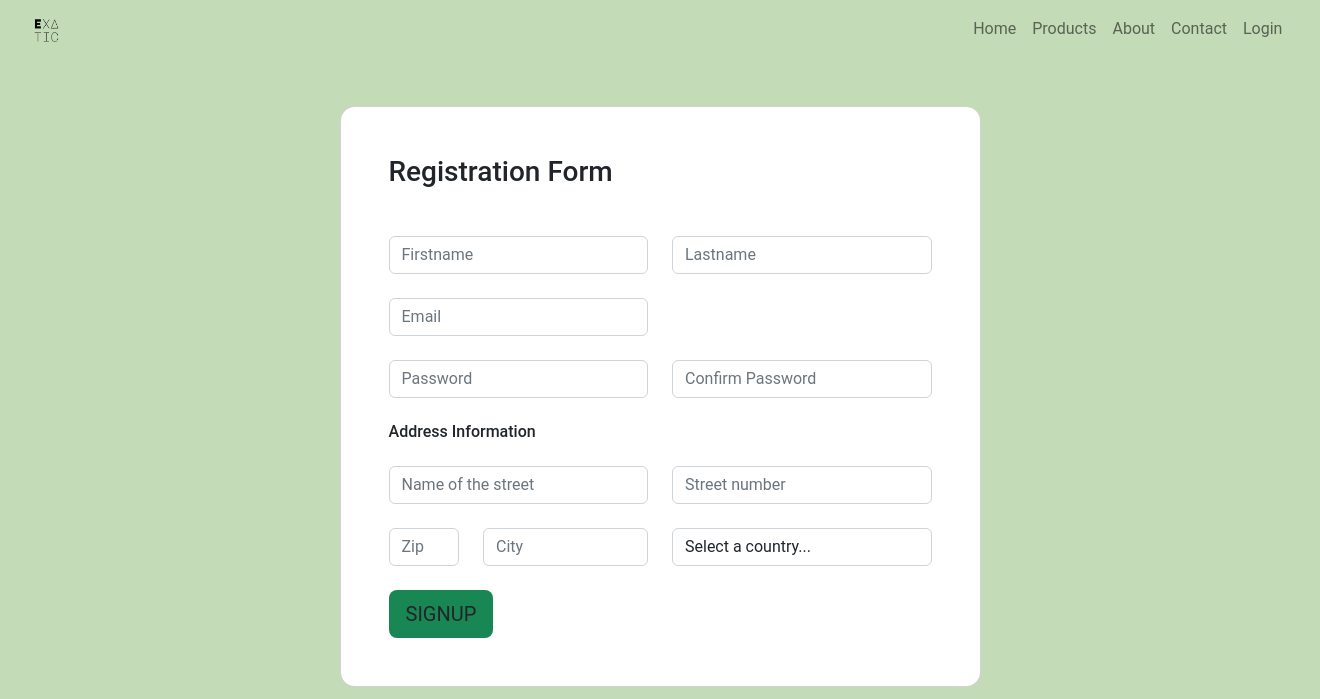
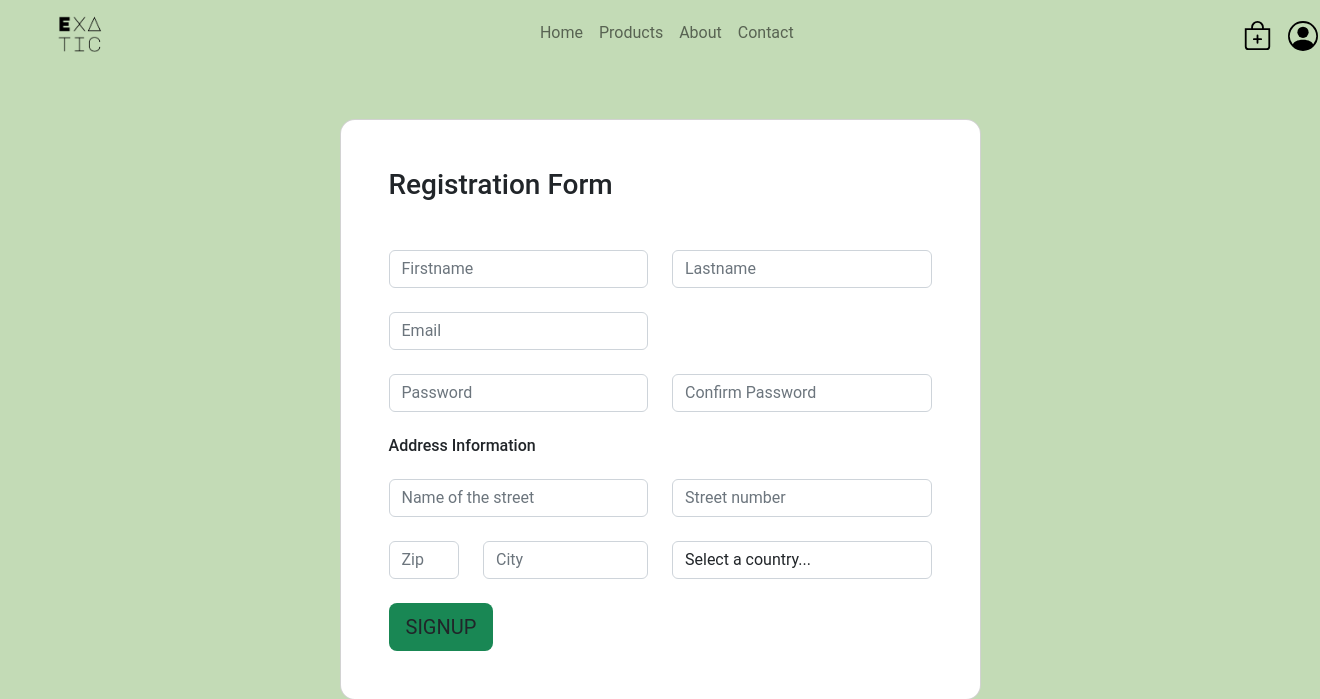
Before and after one commit to Chililove/Exatic, a PHP site: page /signup in a window 1320 px wide. Shown: the top 699 px of the page. Run offline with PHP 8.4, Linux system fonts and the light colour scheme.

Commit message:
navbar-design+responsive

```diff
--- a/index.php
+++ b/index.php
@@ -15,20 +15,20 @@
 <nav class="navbar sticky-top navbar-expand-lg" style="background-color: #C3DBB6;">
     <div class="container-fluid">
         <a class="navbar-brand" href="/frontpage">
-            <img src="Exatic/assets/exatic-logo.png" style="margin-left:65%;" width="30" height="30" class="d-inline-block" alt="">
+            <img src="Exatic/assets/exatic-logo-2.png" style="margin-left:85%; width:auto; height:45px;" width="35" height="35" class="d-inline-block" alt="">
         </a>
         <!--responsive aka  burger for mobile ver.--->
         <button class="navbar-toggler" type="button" data-bs-toggle="collapse" data-bs-target="#navbarNav" aria-controls="navbarNav" aria-expanded="false" aria-label="Toggle navigation">
             <span class="navbar-toggler-icon"></span>
         </button>
 
-        <div class="collapse navbar-collapse" id="navbarNav" style="margin-left: 70%;">
+        <div class="collapse navbar-collapse" id="navbarNav" style="margin-left: 35%;">
+
             <ul class="navbar-nav mr-auto">
                 <!-- probably remove home? -->
                 <li class="nav-item active">
                     <a class="nav-link" aria-current="page" href="/frontpage">Home</a>
                 </li>
-
                 <li class="nav-item">
                     <a class="nav-link" href="/product">Products</a>
                 </li>
@@ -38,8 +38,15 @@
                 <li class="nav-item">
                     <a class="nav-link" href="/contact">Contact</a>
                 </li>
+                <li style=" margin-left:120%">
+                    <a class="nav-link" href="/shoppingcart">
+                        <img src="Exatic/assets/bag-plus.svg" style=" width:auto; height:29px;" class="d-inline-block" alt="">
+                    </a>
                 <li class="nav-item">
-                    <a class="nav-link" href="/signin">Login</a>
+                    <a class="nav-link" href="/signin">
+                        <img src="Exatic/assets/person-circle.svg" style=" width:auto; height:30px;" class="d-inline-block" alt="">
+                    </a>
+                </li>
                 </li>
             </ul>
         </div>
```
Also changed, not shown: view/404.php (+2 -7 lines), assets/404.png, assets/bag-plus.svg (added), assets/cart4.svg (added), assets/exatic-logo-2.png (added), assets/person-circle.svg (added), assets/person-hearts.svg (added), assets/person.svg (added).
